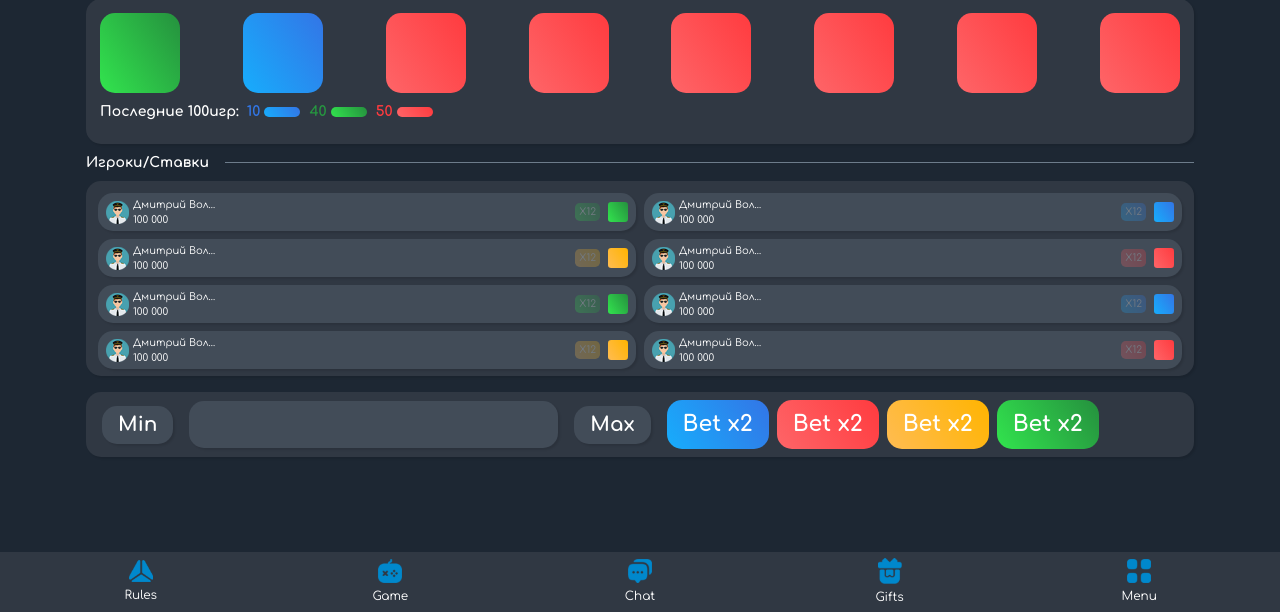
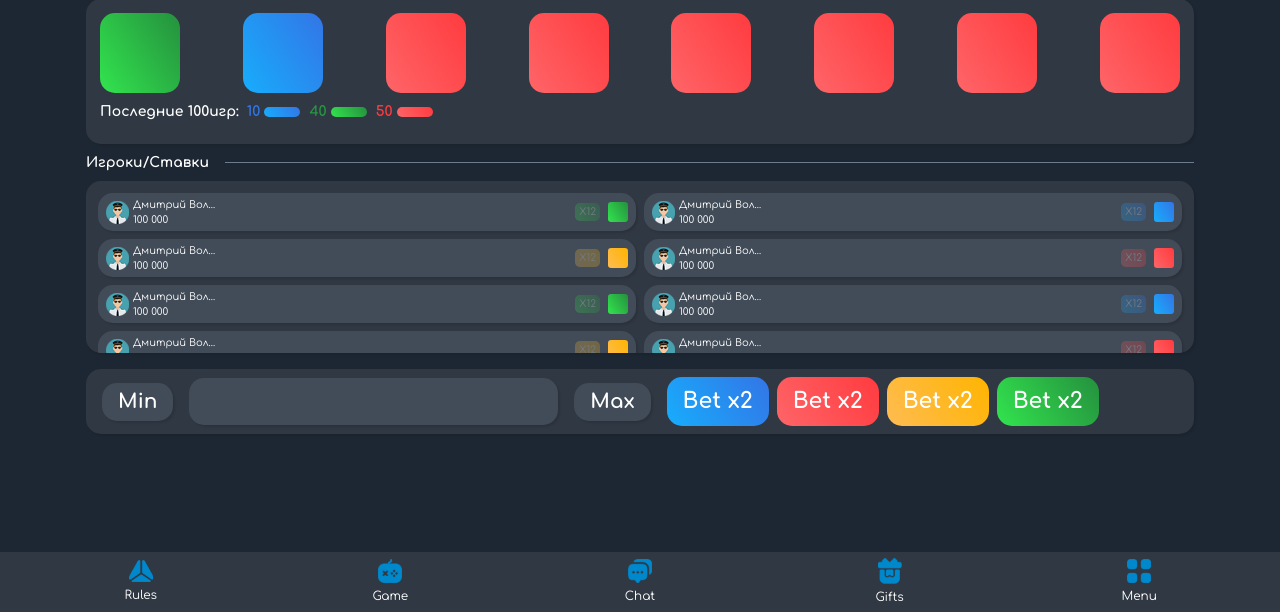
Before and after one commit to weasel-v-dev/tonroll.loc, a PHP site: page / in a window 1280 px wide. Shown: the part 188-800 px from the top of the page. Run offline with PHP 8.4, Linux system fonts and the light colour scheme.

Commit message:
fix height

```diff
--- a/index.php
+++ b/index.php
@@ -89,7 +89,7 @@
             <div class="trl-divider  trl-bg-white"></div>
         </div>
         <div class="trl-bg rounded-5 py-2 px-2 d-flex  justify-content-center trl-players-bets__list overflow-auto"
-             style="max-height: 195px">
+             style="height: calc(100vh - 628px); min-height: 103px">
             <div class="row g-0">
                 <div class="col-6">
                     <div class="trl-player-bet rounded-5 px-2 py-1 d-flex align-items-center trl-bg-light-2 mx-1 my-1">
```
